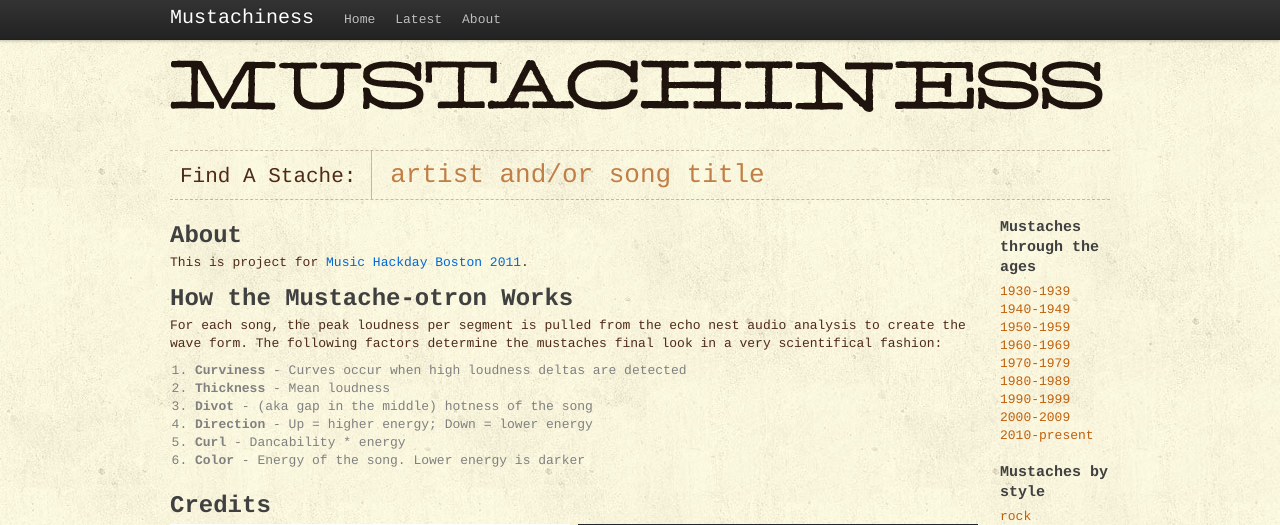
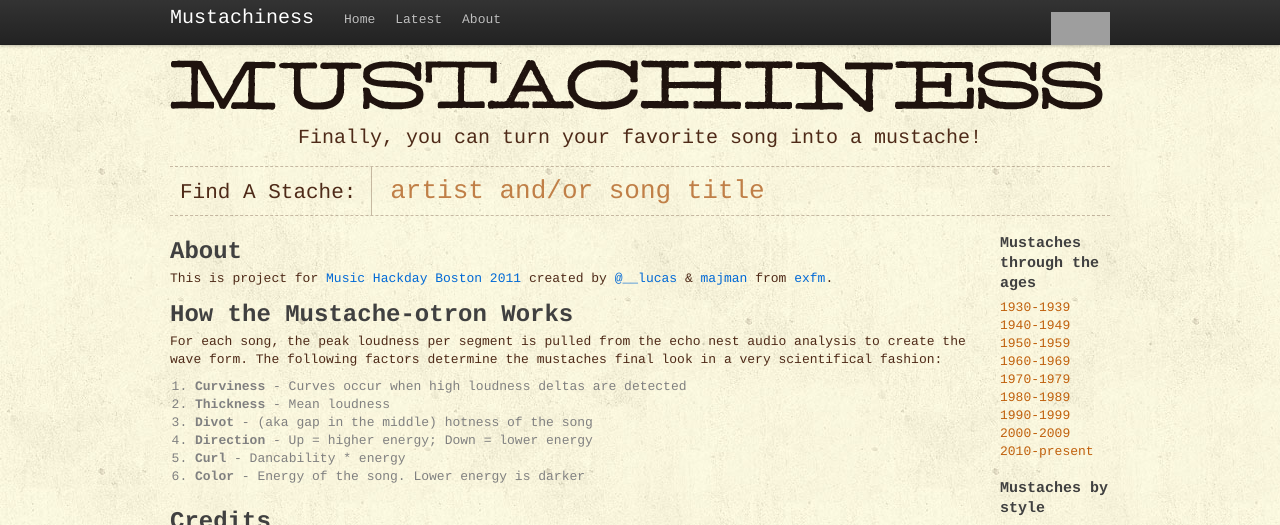
Before and after one commit to exfm/mustachiness, a Python web app: template templates/about.html in a window 1280 px wide. Shown: the top 525 px of the page. Run offline with Jinja, Linux system fonts and the light colour scheme; the template is opened without the code that fills it, so the values that code supplies are empty; some libraries are stand-ins or nearby versions; grey boxes are pictures that could not be loaded.

Commit message:
added ex.fm logo & links on about

```diff
--- a/static/css/mustachery.css
+++ b/static/css/mustachery.css
@@ -186,3 +186,26 @@ width: 110px;
 .ui-state-hover {
 	background: white;
 }
+.page-header h2 {
+text-align: center;
+font-weight: normal;
+color: #4E2A18;
+font-size: 20px;
+}
+
+
+
+#logo {
+background-image: url(http://static.extension.fm/exfm-logo.png);
+background-position: 41px 12px;
+background-repeat: no-repeat;
+width: 100px;
+height: 45px;
+float: right;
+text-indent: -1000px;
+margin: 0;
+overflow: hidden;
+}
+#logo:hover {
+	background-position: 41px -38px;
+}
--- a/templates/about.html
+++ b/templates/about.html
@@ -3,7 +3,7 @@
 {% block body %}
     <h2>About</h2>
     <p>
-        This is project for <a href="http://wiki.musichackday.org/index.php?title=Mustachiness">Music Hackday Boston 2011</a>.
+        This is project for <a href="http://wiki.musichackday.org/index.php?title=Mustachiness">Music Hackday Boston 2011</a> created by <a href="http://twitter.com/__lucas">@__lucas</a> &amp; <a href="http://twitter.com/majman">majman</a> from <a href="http://ex.fm/">exfm</a>.
     </p>
     <h2>How the Mustache-otron Works</h2>
     <p>
--- a/templates/base.html
+++ b/templates/base.html
@@ -41,9 +41,8 @@
 
       /* Page header tweaks */
       .page-header {
-        background-color: #f5f5f5;
         padding: 20px 20px 10px;
-        margin: -20px -20px 20px;
+        margin: -20px -20px 0;
       }
 
       /* Give a quick and non-cross-browser friendly divider */
@@ -81,6 +80,7 @@
             <li><a href="/latest">Latest</a></li>
             <li><a href="/about">About</a></li>
           </ul>
+          <a id="logo" href="/"><span class="left_row_icon"></span>exfm</a>
           {% block toolbar %}
           {% endblock %}
         </div>
@@ -100,6 +100,7 @@
       <div class="content">
         <div class="page-header">
           <h1>Mustachiness</h1>
+          <h2>Finally, you can turn your favorite song into a mustache!</h2>
         </div>
         <form id="make" action="/make">
           <span class="search_text">Find A Stache:</span>
```
